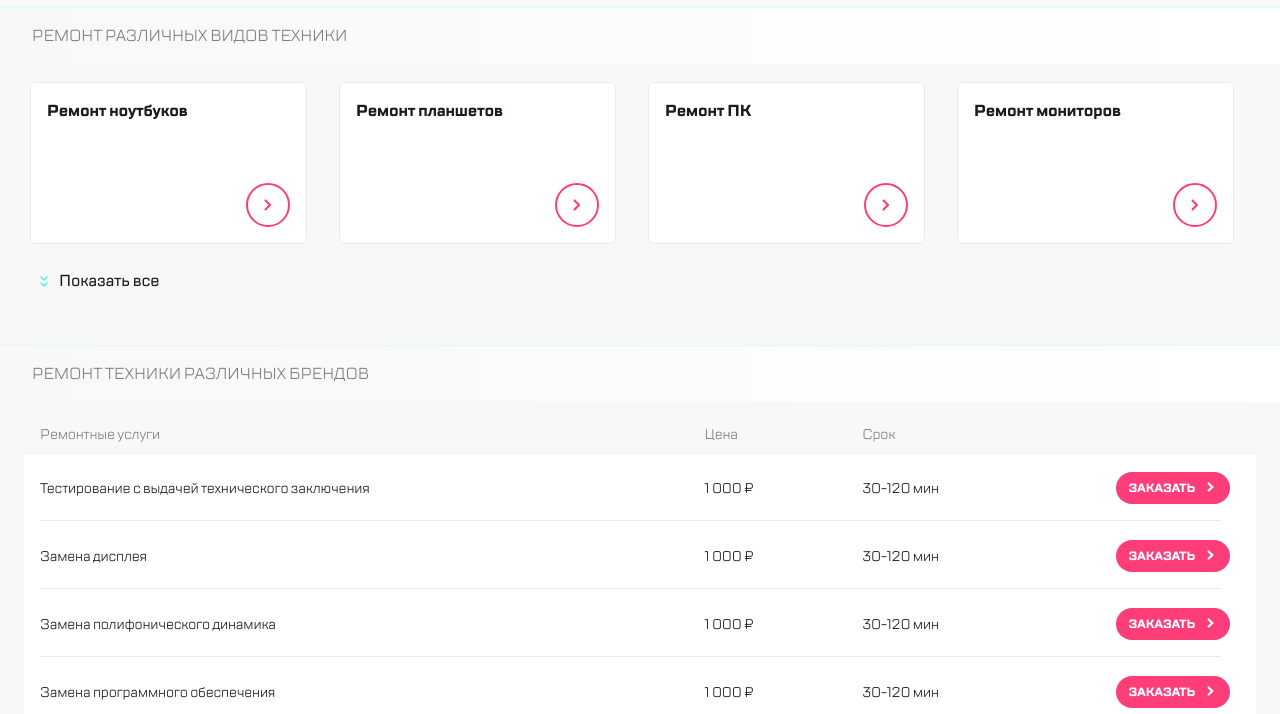
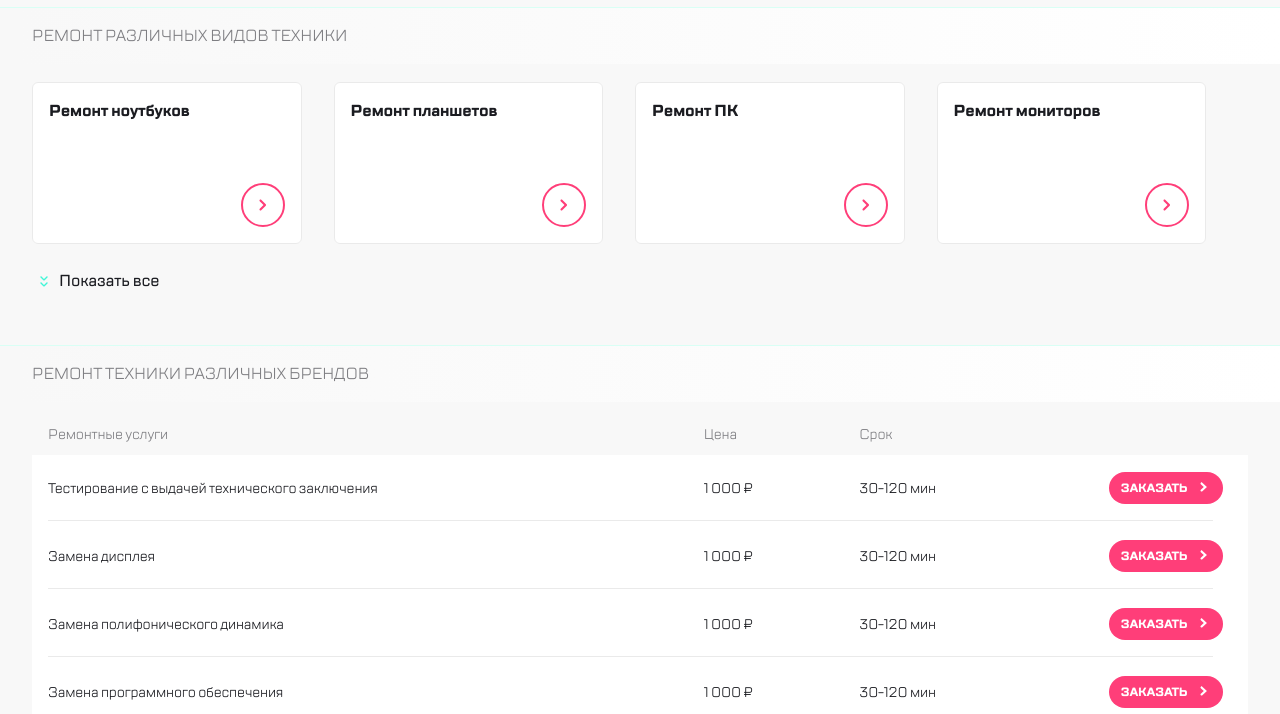
Before and after one commit to DeadWish56/CPS, a website built with webpack: page src/index.html in a window 1280 px wide. Shown: the part 887-1601 px from the top of the page. Built offline with nearby package versions, Linux system fonts and the light colour scheme.

Commit message:
адаптив

```diff
--- a/src/index.html
+++ b/src/index.html
@@ -209,7 +209,7 @@
     <section class="section repair">
       <h2 class="title">Ремонт различных видов техники</h2>
       <div class="swiper repair__inner" data-mobile="false">
-        <ul class="swiper-wrapper">
+        <ul class="swiper-wrapper repair__list">
           <li class="swiper-slide cards repair__card">
             <a href="#" class="cards__link">
               <h3 class="cards__title">Ремонт ноутбуков</h3>
--- a/src/scss/cards.scss
+++ b/src/scss/cards.scss
@@ -19,11 +19,11 @@ $var6: #EAEAEA;
 	}
 
 	@media (min-width: 768px) {
-		flex-basis: 30%;
+		width: auto;
 	}
 
 	@media (min-width: 1120px) {
-		flex-basis: 22%;
+		width: auto;
 	}
 
     &__link {
--- a/src/scss/price.scss
+++ b/src/scss/price.scss
@@ -8,6 +8,10 @@ $color-alternate: #7E7E82;
         @media (min-width: 768px) {
             padding: 0 24px;
             height: 100%;
+        }
+
+        @media (min-width: 768px) {
+            padding: 0 32px;
         }
     }
 
--- a/src/scss/repair.scss
+++ b/src/scss/repair.scss
@@ -1,10 +1,14 @@
 .repair {
     &__inner {
         padding-bottom: 90px;
-
         @media (min-width: 768px) {
             padding-bottom: 5px;
         }
+        @media (min-width: 1120px) {
+        }
+    }
+
+    &__list {
     }
 
     &__card {
--- a/src/scss/swiper.scss
+++ b/src/scss/swiper.scss
@@ -12,11 +12,13 @@ $var6: #EAEAEA;
 
 	@media (min-width: 768px) {
 		height: 170px;
-		padding-left: 22px;
+		padding-left: 24px;
+		padding-right: 24px;
 	}
 
 	@media (min-width: 1120px) {
-		padding-left: 30px;
+		padding-left: 32px;
+		padding-right: 32px;
 	}
 
 	&--height {
@@ -38,6 +40,9 @@ $var6: #EAEAEA;
 		@media (min-width: 768px) {
 			display: none;
 		}
+		@media (min-width: 1120px) {
+		display: none;
+		}
 	}
 }
 
@@ -46,7 +51,6 @@ $var6: #EAEAEA;
 	padding: 0;
 	list-style: none;
 	display: flex;
-	box-sizing: content-box;
 
 	@media (min-width: 768px) {
 		flex-wrap: wrap;
@@ -72,11 +76,11 @@ $var6: #EAEAEA;
 	}
 
 	@media (min-width: 768px) {
-		flex-basis: 30%;
+		min-width: 30%;
 	}
 
 	@media (min-width: 1120px) {
-		flex-basis: 22%;
+		min-width: 22%;
 	}
 }
 
```
